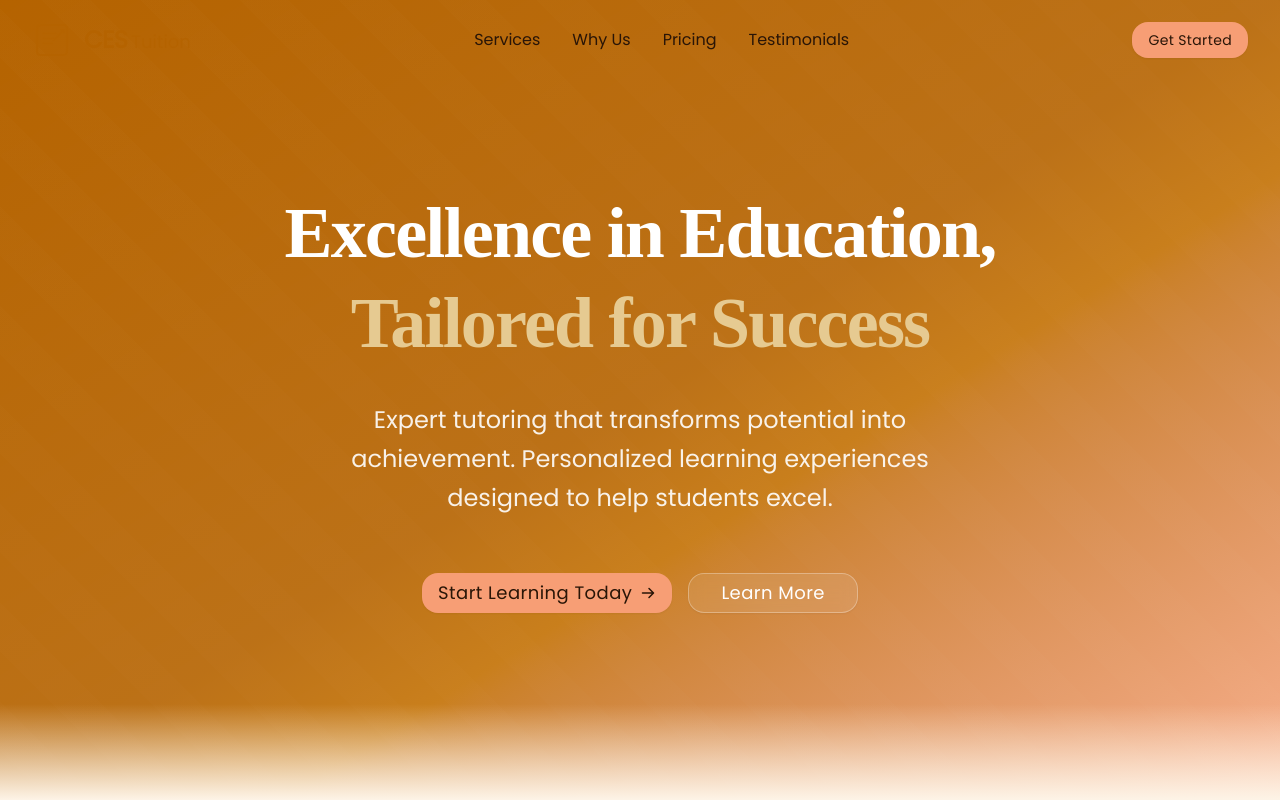
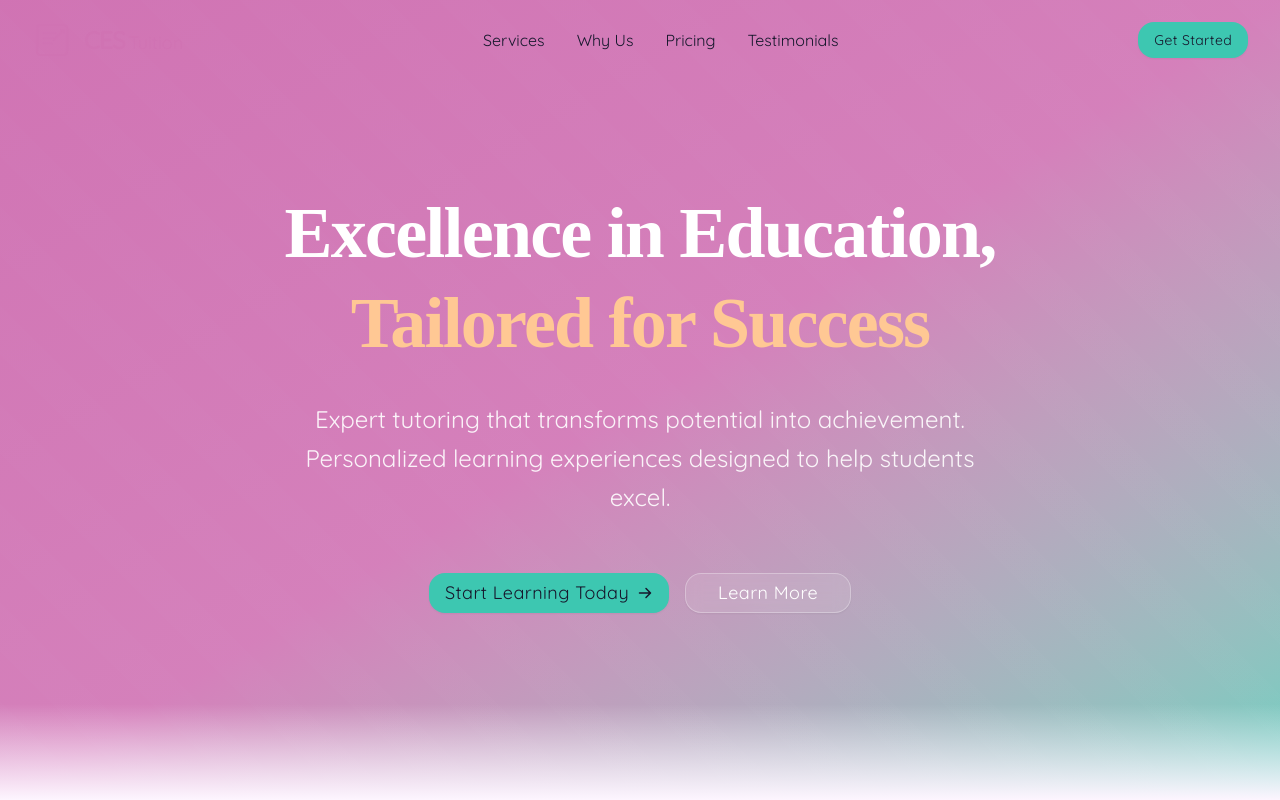
Before and after one commit to GerardCannon/ces-tuition-website, a React (Vite) app: page / in a window 1280 px wide. Shown: the top 800 px of the page. Built offline with nearby package versions, Linux system fonts and the light colour scheme.

Commit message:
Edited Spark

```diff
--- a/index.html
+++ b/index.html
@@ -7,7 +7,7 @@
     <title>CES Tuition - Expert Tutoring for Academic Excellence</title>
     <link rel="preconnect" href="https://fonts.googleapis.com">
     <link rel="preconnect" href="https://fonts.gstatic.com" crossorigin>
-    <link rel="stylesheet" href="https://fonts.googleapis.com/css2?family=Poppins&family=Merriweather&family=Source+Code+Pro&display=swap">
+    <link rel="stylesheet" href="https://fonts.googleapis.com/css2?family=Quicksand&family=Alegreya&family=JetBrains+Mono&display=swap">
     <link href="/src/main.css" rel="stylesheet" />
 </head>
 
--- a/src/index.css
+++ b/src/index.css
@@ -8,74 +8,74 @@
 }
 
 :root {
-  --background: oklch(0.97 0.02 75);
-  --foreground: oklch(0.22 0.04 55);
+  --background: oklch(0.98 0.015 320);
+  --foreground: oklch(0.22 0.04 280);
 
-  --card: oklch(0.99 0.01 75);
-  --card-foreground: oklch(0.22 0.04 55);
+  --card: oklch(0.99 0.008 320);
+  --card-foreground: oklch(0.22 0.04 280);
   --popover: oklch(1.00 0 0);
-  --popover-foreground: oklch(0.22 0.04 55);
+  --popover-foreground: oklch(0.22 0.04 280);
 
-  --primary: oklch(0.58 0.15 65);
-  --primary-foreground: oklch(0.97 0.02 75);
-  --secondary: oklch(0.85 0.08 85);
-  --secondary-foreground: oklch(0.28 0.04 55);
-  --accent: oklch(0.78 0.12 45);
-  --accent-foreground: oklch(0.22 0.04 55);
-  --destructive: oklch(0.62 0.18 35);
-  --destructive-foreground: oklch(0.97 0.02 75);
+  --primary: oklch(0.68 0.14 340);
+  --primary-foreground: oklch(0.98 0.015 320);
+  --secondary: oklch(0.88 0.10 60);
+  --secondary-foreground: oklch(0.28 0.04 280);
+  --accent: oklch(0.75 0.12 180);
+  --accent-foreground: oklch(0.22 0.04 280);
+  --destructive: oklch(0.62 0.16 15);
+  --destructive-foreground: oklch(0.98 0.015 320);
 
-  --muted: oklch(0.92 0.03 75);
-  --muted-foreground: oklch(0.48 0.02 55);
-  --border: oklch(0.80 0.05 75);
-  --input: oklch(0.80 0.05 75);
-  --ring: oklch(0.58 0.15 65);
+  --muted: oklch(0.93 0.02 320);
+  --muted-foreground: oklch(0.48 0.02 280);
+  --border: oklch(0.85 0.06 320);
+  --input: oklch(0.85 0.06 320);
+  --ring: oklch(0.68 0.14 340);
 
   --radius: 1rem;
 
-  --chart-1: oklch(0.58 0.15 65);
+  --chart-1: oklch(0.68 0.14 340);
 
-  --chart-2: oklch(0.78 0.12 45);
+  --chart-2: oklch(0.75 0.12 180);
 
-  --chart-3: oklch(0.68 0.10 85);
+  --chart-3: oklch(0.88 0.10 60);
 
-  --chart-4: oklch(0.48 0.12 25);
+  --chart-4: oklch(0.72 0.11 120);
 
-  --chart-5: oklch(0.88 0.08 95);
+  --chart-5: oklch(0.62 0.10 240);
 
-  --sidebar: oklch(0.94 0.02 75);
+  --sidebar: oklch(0.95 0.015 320);
 
-  --sidebar-foreground: oklch(0.22 0.04 55);
+  --sidebar-foreground: oklch(0.22 0.04 280);
 
-  --sidebar-primary: oklch(0.58 0.15 65);
+  --sidebar-primary: oklch(0.68 0.14 340);
 
-  --sidebar-primary-foreground: oklch(0.97 0.02 75);
+  --sidebar-primary-foreground: oklch(0.98 0.015 320);
 
-  --sidebar-accent: oklch(0.85 0.08 85);
+  --sidebar-accent: oklch(0.88 0.10 60);
 
-  --sidebar-accent-foreground: oklch(0.28 0.04 55);
+  --sidebar-accent-foreground: oklch(0.28 0.04 280);
 
-  --sidebar-border: oklch(0.80 0.05 75);
+  --sidebar-border: oklch(0.85 0.06 320);
 
-  --sidebar-ring: oklch(0.58 0.15 65);
+  --sidebar-ring: oklch(0.68 0.14 340);
 
-  --shadow-color: oklch(0.58 0.15 65);
+  --shadow-color: oklch(0.68 0.14 340);
 
-  --shadow-opacity: 0.16;
+  --shadow-opacity: 0.18;
 
-  --shadow-blur: 18px;
+  --shadow-blur: 20px;
 
-  --shadow-spread: 3px;
+  --shadow-spread: 5px;
 
   --shadow-offset-x: 0px;
 
-  --shadow-offset-y: 9px;
+  --shadow-offset-y: 10px;
 
-  --font-sans: Poppins;
+  --font-sans: Quicksand;
 
-  --font-serif: Merriweather;
+  --font-serif: Alegreya;
 
-  --font-mono: Source Code Pro;
+  --font-mono: JetBrains Mono;
 }
 
 @theme {
```
